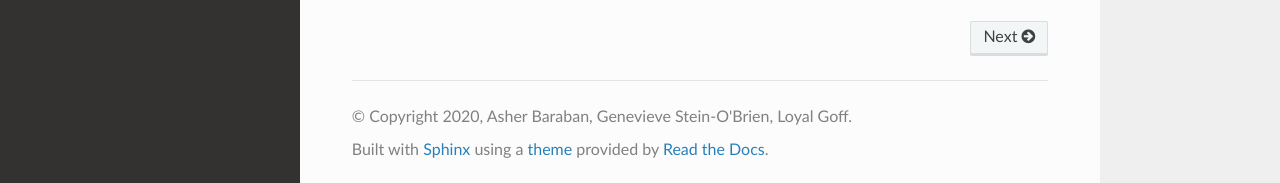
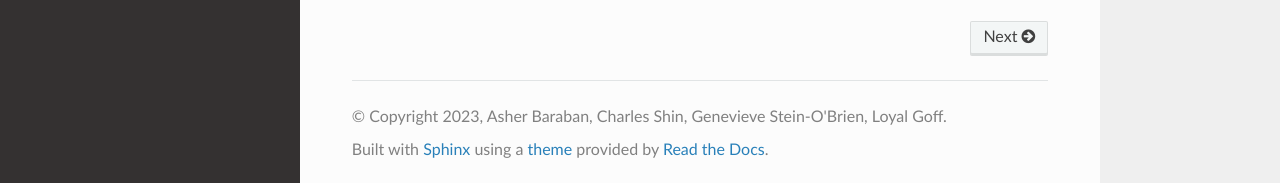
Before and after one commit to gofflab/scProject, a Sphinx documentation site: the page built from docs/source/index.rst, in a window 1280 px wide and 1002 px high. Shown: the part 816-999 px from the top of the window. Built offline with Sphinx 7.4.7 and the Read the Docs theme 2.0.0, drawn with Linux system fonts in a browser that asks for light colours; pages that are not in the unit, such as notebooks, are missing from menus.

Commit message:
Update conf.py

```diff
--- a/docs/source/conf.py
+++ b/docs/source/conf.py
@@ -21,8 +21,8 @@ import sphinx_rtd_theme
 # -- Project information -----------------------------------------------------
 
 project = 'scProject'
-copyright = "2020, Asher Baraban, Genevieve Stein-O'Brien, Loyal Goff"
-author = "Asher Baraban, Genevieve Stein-O'Brien, Loyal Goff"
+copyright = "2023, Asher Baraban, Charles Shin, Genevieve Stein-O'Brien, Loyal Goff"
+author = "Asher Baraban, Charles Shin, Genevieve Stein-O'Brien, Loyal Goff"
 
 # The full version, including alpha/beta/rc tags
 release = '1.0.4'
```
